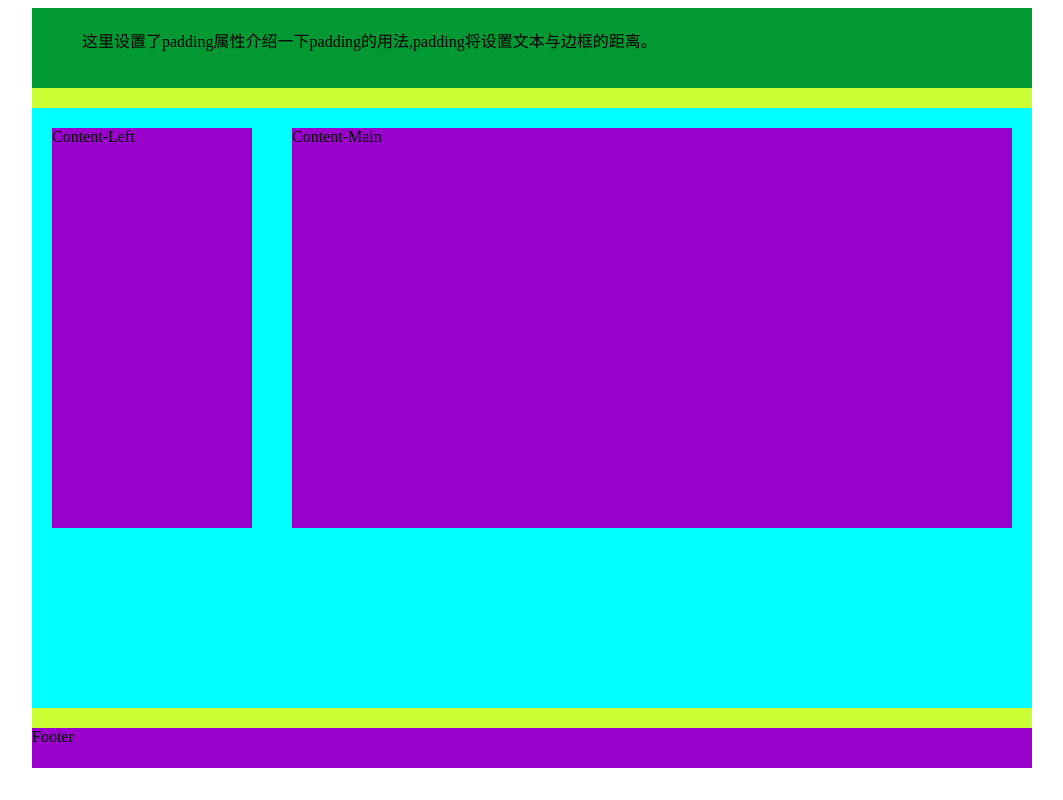
After one commit to codecola1/neauoj, a Django app: template web/core/templates/test.html in a window 1280 px wide. The commit adds this page. Shown: the whole page, without its empty margins (108-1171 px from the left). Run offline with Django 3.2, Linux system fonts and the light colour scheme; the template is opened without the code that fills it, so the values that code supplies are empty; some libraries are stand-ins or nearby versions.

```diff
--- /dev/null
+++ b/web/core/templates/test.html
@@ -0,0 +1,98 @@
+<!--
+1、要用到CSS样式单词及解释
+position：绝对定位样式实现DIV定位布局其设置值absolute和relative应用
+width：宽度，设置对象宽度
+height：高度，设置对象高度
+line-height：行高，设置文本行高
+left：设置div对象靠左距离
+right：设置div对象靠左距离
+top：设置div对象靠左距离
+bottom：设置div对象靠左距离
+background：背景，设置背景图片和颜色
+color：设置字体颜色
+font-size：设置字体大小
+font-weight：设置字体加粗
+#box_relative {
+	position: relative;
+	left: 30px;
+	top: 20px;
+}
+通过绝对定位，元素可以放置到页面上的任何位置。
+绝对定位：absolute
+相对定位：relative
+样式 "left:-20px" 从元素的原始左侧位置减去 20 像素。
+样式 "left:20px" 向元素的原始左侧位置增加 20 像素。
+h1 {
+	padding-top: 10px;
+	padding-right: 0.25em;
+	padding-bottom: 2ex;
+	padding-left: 20%;
+}
+-->
+<!DOCTYPE html PUBLIC "-//W3C//DTD XHTML 1.0 Transitional//EN" "http://www.w3.org/TR/xhtml1/DTD/xhtml1-transitional.dtd">
+<html xmlns="http://www.w3.org/1999/xhtml">
+<head>
+<meta http-equiv="Content-Type" content="text/html; charset=utf-8" />
+<title>DIV+CSS布局教程</title>
+<style type="text/css">
+#Container{
+	width:1000px;
+	margin:0 auto;/*设置整个容器在浏览器中水平居中*/
+	background:#CF3;
+}
+#Header{
+	height:80px;
+	background:#093;
+}
+#logo{
+	padding-left:50px;
+	padding-top:20px;
+	padding-bottom:50px;
+}
+#Content{
+	height:600px;
+	/*此处对容器设置了高度，一般不建议对容器设置高度，一般使用overflow:auto;属性设置容器根据内容自适应高度，如果不指定高度或不设置自适应高度，容器将默认为1个字符高度，容器下方的布局元素（footer）设置margin-top:属性将无效*/
+	margin-top:20px;/*此处讲解margin的用法，设置content与上面header元素之间的距离*/
+	background:#0FF;
+
+}
+#Content-Left{
+	height:400px;
+	width:200px;
+	margin:20px;/*设置元素跟其他元素的距离为20像素*/
+	float:left;/*设置浮动，实现多列效果，div+Css布局中很重要的*/
+	background:#90C;
+}
+#Content-Main{
+	height:400px;
+	width:720px;
+	margin:20px;/*设置元素跟其他元素的距离为20像素*/
+	float:left;/*设置浮动，实现多列效果，div+Css布局中很重要的*/
+	background:#90C;
+}
+/*注：Content-Left和Content-Main元素是Content元素的子元素，两个元素使用了float:left;设置成两列，这个两个元素的宽度和这个两个元素设置的padding、margin的和一定不能大于父层Content元素的宽度，否则设置列将失败*/
+#Footer{
+	height:40px;
+	background:#90C;
+	margin-top:20px;
+}
+.Clear{
+	clear:both;
+}
+</style>
+</head>
+
+<body>
+<div id="Container">
+	<div id="Header">
+		<div id="logo">这里设置了padding属性介绍一下padding的用法,padding将设置文本与边框的距离。</div>
+	</div>
+	<div id="Content">
+		<div id="Content-Left">Content-Left</div>
+		<div id="Content-Main">Content-Main</div>
+	</div>
+	<div class="Clear"><!--如何你上面用到float,下面布局开始前最好清除一下。--></div>
+	<div id="Footer">Footer</div>
+</div>
+</body>
+</html>
--- /dev/null
+++ b/web/core/templatetags/__init__.py
@@ -0,0 +1,2 @@
+#coding=utf-8
+#!/usr/bin/python
--- a/web/web/settings.py
+++ b/web/web/settings.py
@@ -39,6 +39,7 @@ INSTALLED_APPS = (
     'django.contrib.staticfiles',
     'bootstrap3',
     'core',
+    'users',
 )
 
 MIDDLEWARE_CLASSES = (
```
Also changed, not shown: web/core/static/css/base.css (added, +13 -0 lines), web/core/templates/base.html (+15 -2 lines), web/core/templatetags/tags.py (added, +14 -0 lines), 5 other files.
